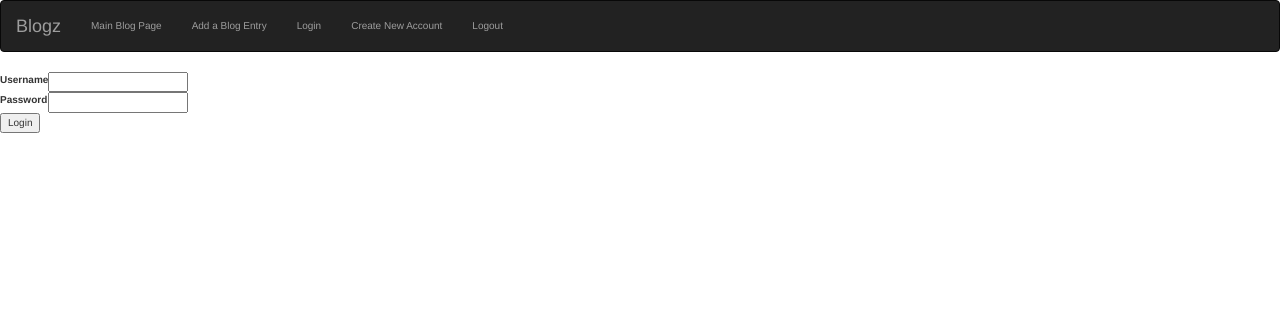
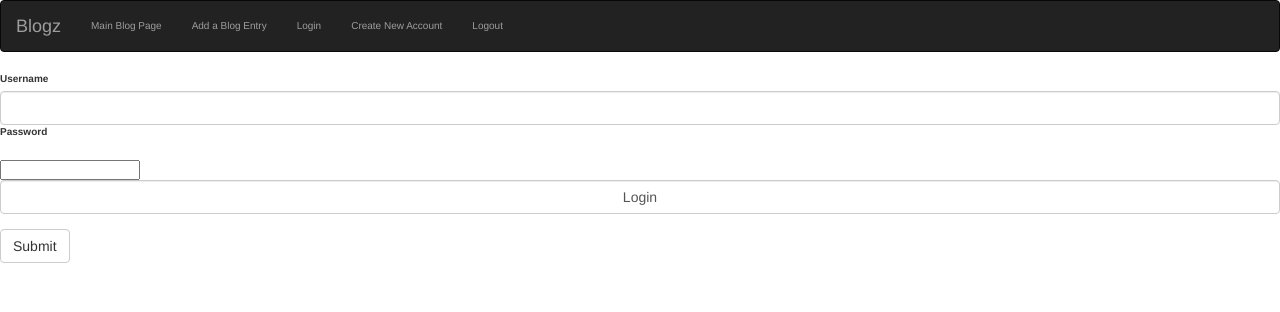
Before and after one commit to earl-gadel/blogz, a Flask app: page /login in a window 1280 px wide. Shown: the top 312 px of the page. Run offline with Flask 2, Linux system fonts and the light colour scheme; some libraries are stand-ins or nearby versions.

Commit message:
form control login.html

```diff
--- a/templates/login.html
+++ b/templates/login.html
@@ -3,21 +3,16 @@
 {% block content %}
 
 <form action="/login" method="post">
-    <table>
-        <tr>
-            <td><label for="username">Username</label></td>
-            <td>
-                <input name="username" type="text" value="{{ username }}">
-            </td>
-        </tr>
-        <tr>
-            <td><label for="password">Password</label></td>
-            <td>
-                <input name="password" type="password">
-            </td>
-        </tr>
-    </table>
-    <input type="submit" value="Login">
+    <div class="form-group">
+        <label for="username">Username</label>
+        <input name="username" class="form-control" type="text" value="{{ username }}">
+        <label for="password">Password</label>
+    </div>
+    <div class="form-group">
+        <input name="password" type="password">
+        <input type="submit" class="form-control" value="Login">
+    </div>
+    <button type="submit" class="btn btn-default">Submit</button>
 </form>
 
 {% endblock %}
```
